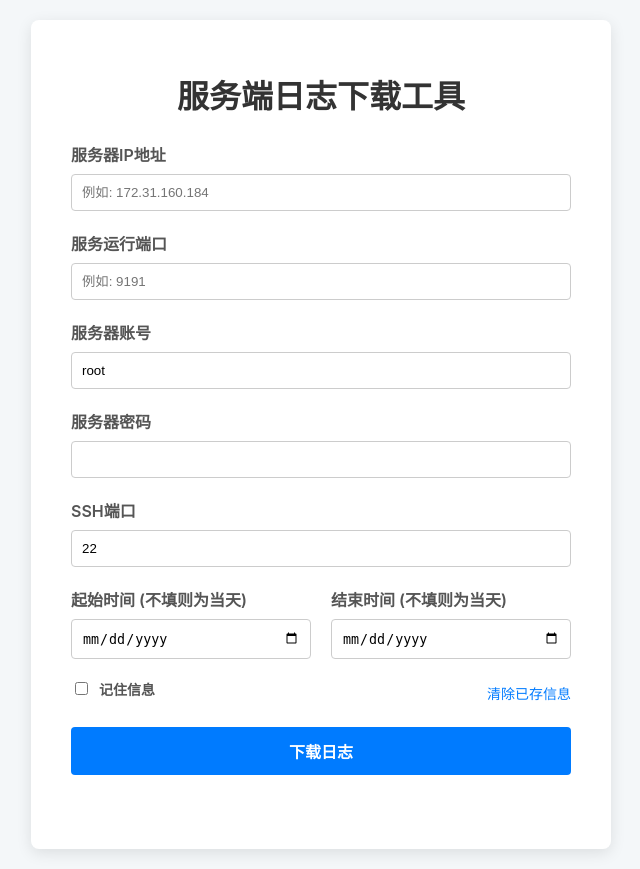
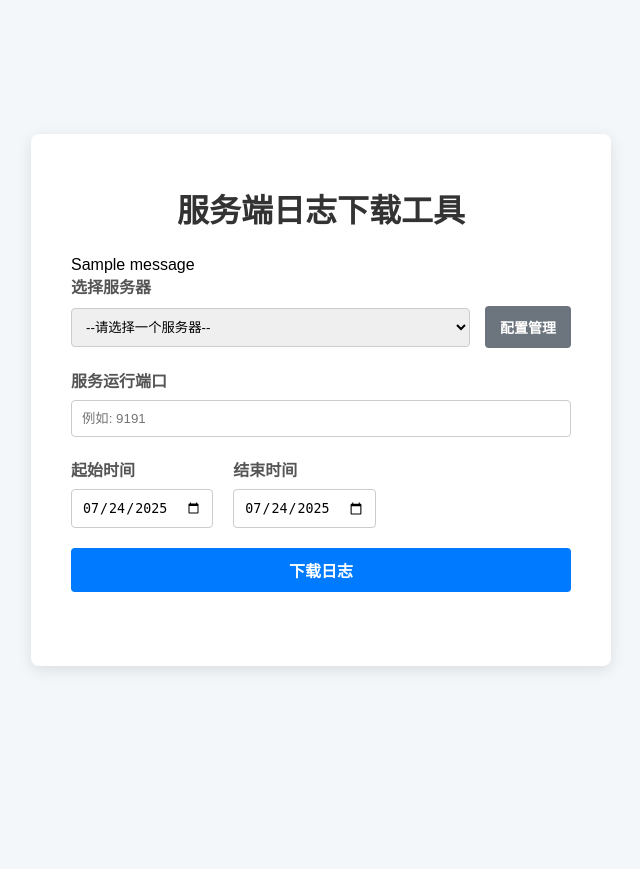
Before and after one commit to xixiU/awesome-script, a Flask app: page / in a window 1280 px wide. Shown: the whole page, without its empty margins (319-959 px from the left). After the commit the page ends 670 px from the top, so only its background shows below. Run offline with Flask 3, Linux system fonts and the light colour scheme; one stand-in notice (Sample message) is shown.

Commit message:
add service manage

```diff
--- a/iflytek/logDownloader/app.py
+++ b/iflytek/logDownloader/app.py
@@ -1,22 +1,44 @@
 import os
 import time
 import tempfile
+import json
+
 from datetime import date, timedelta
-from flask import Flask, request, jsonify, render_template, send_file
+from flask import Flask, request, render_template, send_file, flash, redirect, url_for, jsonify
 
 import paramiko
 
 # --- 创建 Flask 应用 ---
 app = Flask(__name__)
+app.secret_key = 'a_super_secret_key_for_flash_messages'
+CONFIG_DIR = 'configs'
+SERVERS_CONFIG_FILE = os.path.join(CONFIG_DIR, 'servers.json')
 
-# --- 核心日志下载逻辑 (之前已优化) ---
+def load_servers():
+    """从 servers.json 加载服务器配置"""
+    if not os.path.exists(SERVERS_CONFIG_FILE):
+        return {}
+    try:
+        with open(SERVERS_CONFIG_FILE, 'r', encoding='utf-8') as f:
+            return json.load(f)
+    except (json.JSONDecodeError, FileNotFoundError):
+        return {}
+
+def save_servers(servers_data):
+    """将服务器配置保存到 servers.json"""
+    # 确保 config 目录存在
+    os.makedirs(CONFIG_DIR, exist_ok=True)
+    with open(SERVERS_CONFIG_FILE, 'w', encoding='utf-8') as f:
+        json.dump(servers_data, f, indent=4, ensure_ascii=False)
+
+# --- 核心日志下载逻辑 ---
 def execute_command(client, command):
     """一个辅助函数，用于执行命令并返回标准输出和错误"""
     stdin, stdout, stderr = client.exec_command(command)
     exit_status = stdout.channel.recv_exit_status()
     return stdout.read().decode('utf-8').strip(), stderr.read().decode('utf-8').strip(), exit_status
 
-def get_logs_as_archive(hostname, ssh_port, username, password, service_port, start_date_str=None, end_date_str=None):
+def get_logs_as_archive(hostname, ssh_port, username, password, service_port:int, start_date_str=None, end_date_str=None):
     """
     【Web后端专用版】
     此版本不直接下载文件到本地，而是将远程打包的日志流式传输到服务器的一个临时文件中，
@@ -121,55 +143,134 @@ def get_logs_as_archive(hostname, ssh_port, username, password, service_port, st
 
 
 # --- Flask 路由定义 ---
-
 @app.route('/')
 def index():
-    """渲染主页面"""
-    return render_template('index.html')
+    """渲染主页，并传入服务器列表"""
+    servers = load_servers()
+    # 传递排序后的服务器列表给模板，按备注排序
+    sorted_servers = sorted(servers.values(), key=lambda x: x['remarks'])
+    return render_template('index.html', servers=sorted_servers)
 
-@app.route('/api/download_logs', methods=['POST'])
-def api_download_logs():
-    """处理日志下载请求的API"""
-    data = request.get_json()
-    if not data:
-        return jsonify({"error": "无效的请求"}), 400
+@app.route('/manage')
+def manage_page():
+    """渲染服务器配置管理页面"""
+    servers = load_servers()
+    # 传递排序后的服务器列表给模板，按IP排序
+    sorted_servers = sorted(servers.values(), key=lambda x: x['ip'])
+    return render_template('manage.html', servers=sorted_servers)
 
-    # 从请求中获取参数
-    hostname = data.get('hostname')
-    ssh_port = int(data.get('ssh_port', 22))
-    username = data.get('username')
-    password = data.get('password')
-    service_port = int(data.get('service_port'))
-    start_date = data.get('start_date')
-    end_date = data.get('end_date')
+@app.route('/download_logs', methods=['POST'])
+def download_logs():
+    form_data = request.get_json()
 
-    # 参数校验
-    if not all([hostname, username, password, service_port]):
-        return jsonify({"error": "缺少必要参数：服务器IP, 用户名, 密码, 服务端口"}), 400
+    service_port_str = str(form_data.get('service_port', ''))
+    if not service_port_str or not service_port_str.isdigit():
+        return "'服务运行端口' 不能为空且必须是纯数字"
+    servers = load_servers()
 
+    server_ip = form_data.get('server_ip')
+    if not server_ip or server_ip not in servers:
+        flash("错误: 请选择一个有效的服务器配置。", "error")
+        return redirect(url_for('index'))
+
+    server_config = servers[server_ip]
     local_temp_file_path = None
     try:
-        # 调用核心函数获取日志
+        # service_port 从已保存的配置中获取，不再从 form 中获取
+        service_port = int(service_port_str)
+
         local_temp_file_path, download_filename = get_logs_as_archive(
-            hostname, ssh_port, username, password, service_port, start_date, end_date
+            hostname=server_config['ip'],
+            ssh_port=int(server_config['ssh_port']),
+            username=server_config['username'],
+            password=server_config['password'],
+            service_port=service_port, # 使用配置中的端口
+            start_date_str=form_data.get('start_date'),
+            end_date_str=form_data.get('end_date')
         )
 
-        # 使用 send_file 将文件作为附件发送给浏览器
+        # 打印日志确认文件已生成
+        print(f"临时文件已生成: {local_temp_file_path}")
+        print(f"下载文件名: {download_filename}")
+
         return send_file(
             local_temp_file_path,
             as_attachment=True,
             download_name=download_filename
         )
+    except Exception as e:
+        print(e)
+        flash(f"操作失败: {e}", "error")
+        return redirect(url_for('index'))
+    finally:
+        if local_temp_file_path and os.path.exists(local_temp_file_path):
+            print(f"临时文件已清理: {local_temp_file_path}")
+            os.remove(local_temp_file_path)
 
-    except Exception as e:
-        # 如果发生任何错误，返回一个JSON错误信息
-        app.logger.error(f"操作失败: {e}")
-        return jsonify({"error": str(e)}), 500
+def validate_server_data(data):
+    if not data:
+        return "无效的请求: 缺少JSON数据或Content-Type不正确"
 
-    finally:
-        # 确保无论成功与否，都删除本地服务器上的临时文件
-        if local_temp_file_path and os.path.exists(local_temp_file_path):
-            os.remove(local_temp_file_path)
+    """用于校验服务器数据的辅助函数"""
+    ip = data.get('ip')
+
+    if not ip:
+        return "IP地址不能为空"
+    ssh_port_str = str(data.get('ssh_port', ''))
+    if not ssh_port_str or not ssh_port_str.isdigit():
+        return "'服务运行端口' 不能为空且必须是纯数字"
+    return None
+
+
+@app.route('/api/servers', methods=['POST'])
+def add_server():
+    """添加一个新的服务器配置"""
+    data = request.json
+
+    if not data:
+        return jsonify({"success": False, "error": "无效的请求: 缺少JSON数据或Content-Type不正确"}), 400
+
+    error = validate_server_data(data)
+    if error:
+        return jsonify({"success": False, "error": error}), 400
+
+    servers = load_servers()
+    ip = data.get('ip')
+    if not ip:
+        return jsonify({"success": False, "error": "IP地址不能为空"}), 400
+    if ip in servers:
+        return jsonify({"success": False, "error": f"IP地址 {ip} 已存在"}), 409
+
+    # 如果备注为空，则默认使用IP地址作为备注
+    if not data.get('remarks'):
+        data['remarks'] = ip
+
+    servers[ip] = data
+    save_servers(servers)
+    return jsonify({"success": True, "message": "添加成功"})
+
+@app.route('/api/servers/<server_ip>', methods=['PUT'])
+def update_server(server_ip):
+    """更新一个已有的服务器配置"""
+    data = request.json
+    servers = load_servers()
+    if server_ip not in servers:
+        return jsonify({"success": False, "error": "未找到要更新的服务器"}), 404
+
+    # 更新数据
+    servers[server_ip] = data
+    save_servers(servers)
+    return jsonify({"success": True, "message": "更新成功"})
+
+@app.route('/api/servers/<server_ip>', methods=['DELETE'])
+def delete_server(server_ip):
+    """删除一个服务器配置"""
+    servers = load_servers()
+    if server_ip in servers:
+        del servers[server_ip]
+        save_servers(servers)
+        return jsonify({"success": True, "message": "删除成功"})
+    return jsonify({"success": False, "error": "未找到要删除的服务器"}), 404
 
 
 # --- 启动服务器 ---
--- a/iflytek/logDownloader/templates/index.html
+++ b/iflytek/logDownloader/templates/index.html
@@ -8,18 +8,17 @@
     <link rel="icon" type="image/png" href="{{ url_for('static', filename='favicon.png') }}">
     <style>
         body {
-            font-family: -apple-system, BlinkMacSystemFont, "Segoe UI", Roboto, "Helvetica Neue", Arial, sans-serif;
+            font-family: sans-serif;
             display: flex;
             justify-content: center;
             align-items: center;
             min-height: 100vh;
             background-color: #f4f7f9;
             margin: 0;
-            padding: 20px 0;
         }
 
         .container {
-            background-color: #fff;
+            background: #fff;
             padding: 30px 40px;
             border-radius: 8px;
             box-shadow: 0 4px 15px rgba(0, 0, 0, 0.1);
@@ -44,21 +43,45 @@
             color: #555;
         }
 
-        input[type="text"],
-        input[type="password"],
-        input[type="number"],
-        input[type="date"] {
+        input,
+        select {
             width: 100%;
             padding: 10px;
             border: 1px solid #ccc;
             border-radius: 4px;
             box-sizing: border-box;
-            transition: border-color 0.2s;
         }
 
-        input:focus {
-            border-color: #007bff;
-            outline: none;
+        .server-select-group {
+            display: flex;
+            align-items: center;
+            gap: 15px;
+        }
+
+        .server-select-group select {
+            flex-grow: 1;
+        }
+
+        .btn {
+            padding: 10px 15px;
+            border: none;
+            border-radius: 4px;
+            font-size: 16px;
+            font-weight: 600;
+            cursor: pointer;
+            text-decoration: none;
+            color: white;
+        }
+
+        .btn-primary {
+            background-color: #007bff;
+        }
+
+        .btn-secondary {
+            background-color: #6c757d;
+            font-size: 14px;
+            padding: 11px 15px;
+            white-space: nowrap;
         }
 
         .date-group {
@@ -66,55 +89,14 @@
             gap: 20px;
         }
 
-        .date-group .form-group {
-            flex: 1;
-        }
-
-        .actions {
-            display: flex;
-            justify-content: space-between;
-            align-items: center;
+        .flash-error {
+            padding: 15px;
+            background-color: #f8d7da;
+            color: #721c24;
+            border: 1px solid #f5c6cb;
+            border-radius: 4px;
             margin-bottom: 20px;
-            font-size: 14px;
-        }
-
-        .remember-me {
-            display: flex;
-            align-items: center;
-            gap: 8px;
-            cursor: pointer;
-        }
-
-        .clear-link {
-            color: #007bff;
-            text-decoration: none;
-            cursor: pointer;
-        }
-
-        .clear-link:hover {
-            text-decoration: underline;
-        }
-
-        button {
-            width: 100%;
-            padding: 12px;
-            background-color: #007bff;
-            color: white;
-            border: none;
-            border-radius: 4px;
-            font-size: 16px;
-            font-weight: 600;
-            cursor: pointer;
-            transition: background-color 0.2s;
-        }
-
-        button:hover {
-            background-color: #0056b3;
-        }
-
-        button:disabled {
-            background-color: #a0cffa;
-            cursor: not-allowed;
+            text-align: center;
         }
 
         #status {
@@ -155,135 +137,64 @@
 <body>
     <div class="container">
         <h1>服务端日志下载工具</h1>
+
+        {% with messages = get_flashed_messages(with_categories=true) %}
+        {% if messages %}
+        {% for category, message in messages %}
+        <div class="flash-{{ category }}">{{ message }}</div>
+        {% endfor %}
+        {% endif %}
+        {% endwith %}
+
         <form id="logForm">
             <div class="form-group">
-                <label for="hostname">服务器IP地址</label>
-                <input type="text" id="hostname" name="hostname" placeholder="例如: 172.31.160.184" required>
+                <label for="server_ip">选择服务器</label>
+                <div class="server-select-group">
+                    <select id="server_ip" name="server_ip" required>
+                        <option value="">--请选择一个服务器--</option>
+                        {% for server in servers %}
+                        <option value="{{ server.ip }}">{{ server.remarks }} ({{ server.ip }})</option>
+                        {% endfor %}
+                    </select>
+                    <a href="/manage" class="btn btn-secondary">配置管理</a>
+                </div>
             </div>
             <div class="form-group">
                 <label for="service_port">服务运行端口</label>
                 <input type="number" id="service_port" name="service_port" placeholder="例如: 9191" required>
             </div>
-            <div class="form-group">
-                <label for="username">服务器账号</label>
-                <input type="text" id="username" name="username" value="root" required>
-            </div>
-            <div class="form-group">
-                <label for="password">服务器密码</label>
-                <input type="password" id="password" name="password" required>
-            </div>
-            <div class="form-group">
-                <label for="ssh_port">SSH端口</label>
-                <input type="number" id="ssh_port" name="ssh_port" value="22" required>
-            </div>
             <div class="date-group">
                 <div class="form-group">
-                    <label for="start_date">起始时间 (不填则为当天)</label>
-                    <input type="date" id="start_date" name="start_date">
+                    <label for="start_date">起始时间</label>
+                    <input type="date" id="start_date" name="start_date" required>
                 </div>
                 <div class="form-group">
-                    <label for="end_date">结束时间 (不填则为当天)</label>
-                    <input type="date" id="end_date" name="end_date">
+                    <label for="end_date">结束时间</label>
+                    <input type="date" id="end_date" name="end_date" required>
                 </div>
             </div>
-
-            <div class="actions">
-                <label class="remember-me">
-                    <input type="checkbox" id="rememberMe">
-                    记住信息
-                </label>
-                <a href="#" id="clearLink" class="clear-link">清除已存信息</a>
-            </div>
-            <button type="submit" id="submitBtn">
+            <button type="submit" class="btn btn-primary" id="submitBtn" style="width: 100%;">
                 <span id="btn-text">下载日志</span>
                 <span id="spinner" class="spinner" style="display: none;"></span>
             </button>
         </form>
         <div id="status"></div>
     </div>
-
     <script>
-        // === DOM 元素引用 ===
+        // 自动填充当天的日期
+        document.addEventListener('DOMContentLoaded', function () {
+            const today = new Date().toISOString().split('T')[0];
+            document.getElementById('start_date').value = today;
+            document.getElementById('end_date').value = today;
+        });
         const logForm = document.getElementById('logForm');
-        const submitBtn = document.getElementById('submitBtn');
         const btnText = document.getElementById('btn-text');
         const spinner = document.getElementById('spinner');
         const statusDiv = document.getElementById('status');
-        const rememberMeCheckbox = document.getElementById('rememberMe');
-        const clearLink = document.getElementById('clearLink');
-        const passwordInput = document.getElementById('password');
-
-        // 定义一个用于 localStorage 的 key
-        const STORAGE_KEY = 'logDownloaderCredentials';
-
-        // === 功能函数 ===
-
-        /**
-         * 页面加载时，加载已保存的数据
-         */
-        function loadSavedData() {
-            const savedData = localStorage.getItem(STORAGE_KEY);
-            if (savedData) {
-                const data = JSON.parse(savedData);
-                document.getElementById('hostname').value = data.hostname || '';
-                document.getElementById('service_port').value = data.service_port || '';
-                document.getElementById('username').value = data.username || '';
-                document.getElementById('password').value = data.password || '';
-                document.getElementById('ssh_port').value = data.ssh_port || '';
-                rememberMeCheckbox.checked = true; // 如果有数据，默认勾选“记住我”
-            }
-        }
-
-        /**
-         * 保存数据到 localStorage
-         */
-        function saveData() {
-            const dataToSave = {
-                hostname: document.getElementById('hostname').value,
-                service_port: document.getElementById('service_port').value,
-                username: document.getElementById('username').value,
-                password: document.getElementById('password').value,
-                ssh_port: document.getElementById('ssh_port').value,
-            };
-            // 保存数据
-            localStorage.setItem(STORAGE_KEY, JSON.stringify(dataToSave));
-        }
-
-        /**
-         * 从 localStorage 清除数据
-         */
-        function clearSavedData() {
-            localStorage.removeItem(STORAGE_KEY);
-            // 清空表单
-            logForm.reset();
-            document.getElementById('username').value = 'root'; // 保留默认值
-            document.getElementById('ssh_port').value = '22';
-            statusDiv.textContent = '已清除保存的信息。';
-            statusDiv.className = 'status-success';
-            setTimeout(() => statusDiv.textContent = '', 3000); // 3秒后清除提示
-        }
-
-        // === 事件监听 ===
-
-        // 页面加载完成后立即执行
-        document.addEventListener('DOMContentLoaded', loadSavedData);
-
-        // 清除链接的点击事件
-        clearLink.addEventListener('click', (e) => {
-            e.preventDefault();
-            clearSavedData();
-        });
 
         // 表单提交事件
         logForm.addEventListener('submit', async (e) => {
             e.preventDefault();
-
-            // --- 保存或清除数据 ---
-            if (rememberMeCheckbox.checked) {
-                saveData();
-            } else {
-                localStorage.removeItem(STORAGE_KEY);
-            }
 
             // --- 按钮状态和API请求 (逻辑不变) ---
             submitBtn.disabled = true;
@@ -296,7 +207,7 @@
             const data = Object.fromEntries(formData.entries());
 
             try {
-                const response = await fetch('/api/download_logs', {
+                const response = await fetch('/download_logs', {
                     method: 'POST',
                     headers: { 'Content-Type': 'application/json' },
                     body: JSON.stringify(data),
```
Also changed, not shown: iflytek/logDownloader/configs/servers.json (added, +10 -0 lines), iflytek/logDownloader/templates/manage.html (added, +316 -0 lines).
